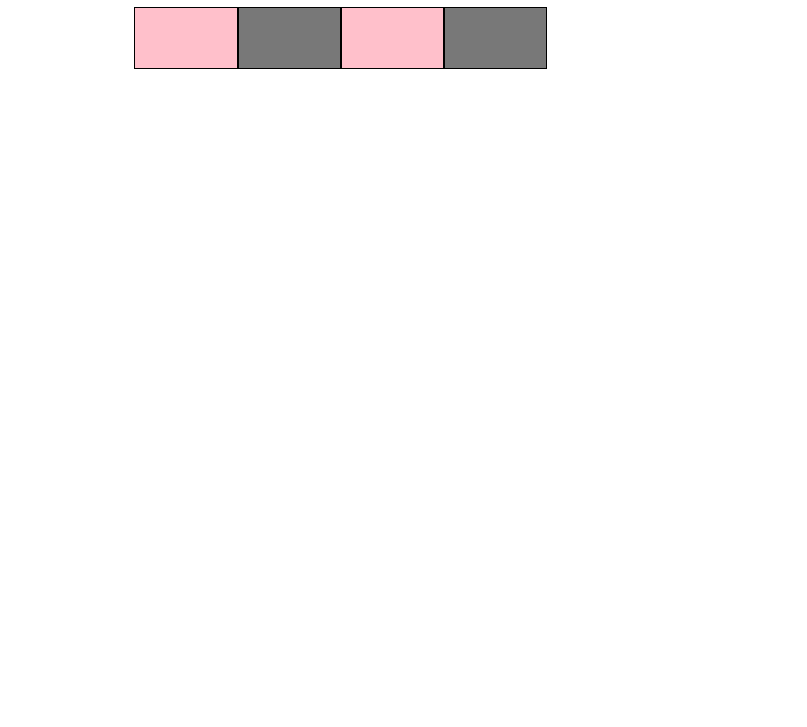
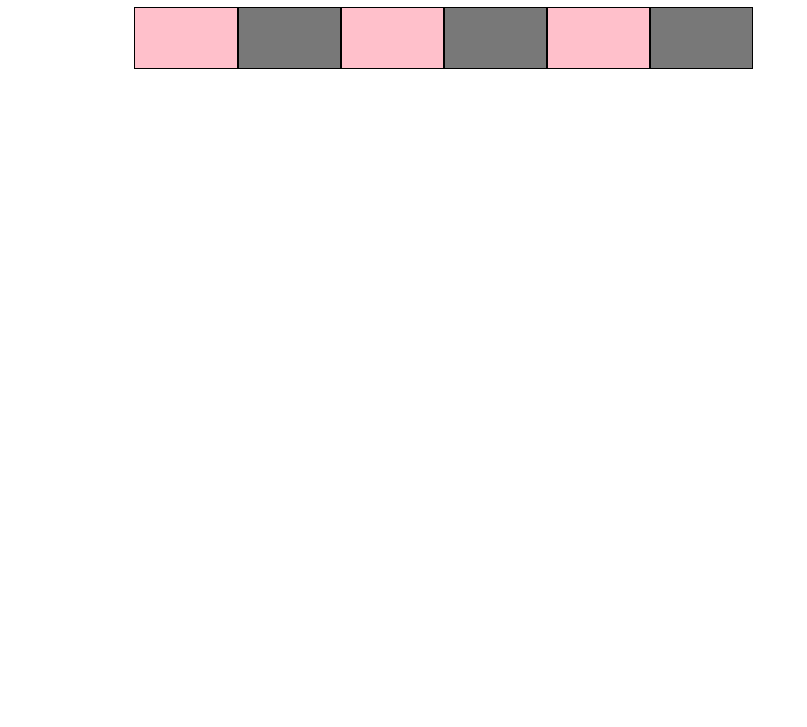
Before and after one commit to Lyvdev109/grp109, a plain HTML site: page a2/index.html in a window 1280 px wide. Shown: the part 73-800 px from the top of the page, without its empty margins (0-807 px from the left). Drawn offline with Linux system fonts and the light colour scheme; files that its build step writes are made by us from their sources.

Commit message:
Update index.html
box 5/6

```diff
--- a/a2/index.html
+++ b/a2/index.html
@@ -35,6 +35,8 @@
       <div class = "black"></div>
       <div class = "pink"></div>
       <div class = "black"></div>
+      <div class = "pink"></div>
+      <div class = "black"></div>
     </div>
     <div id = "clear"></div>
 
```
